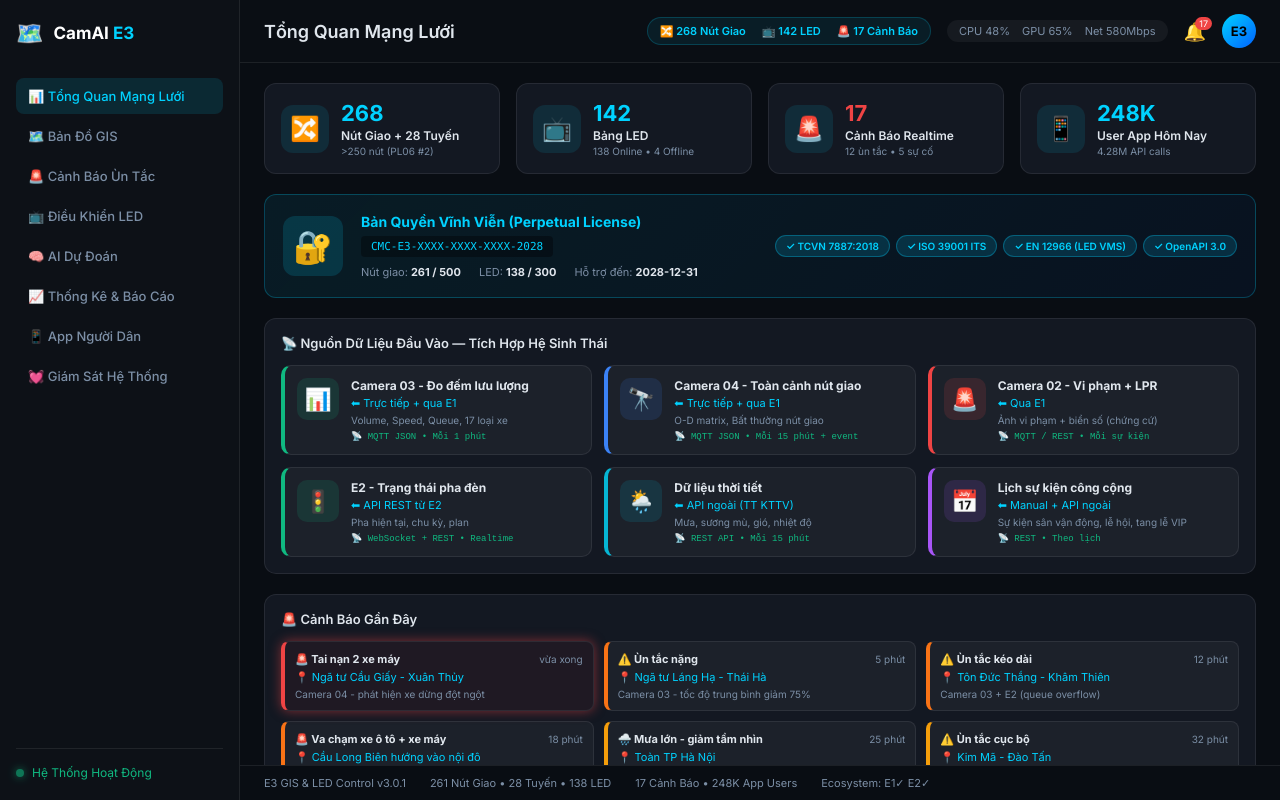
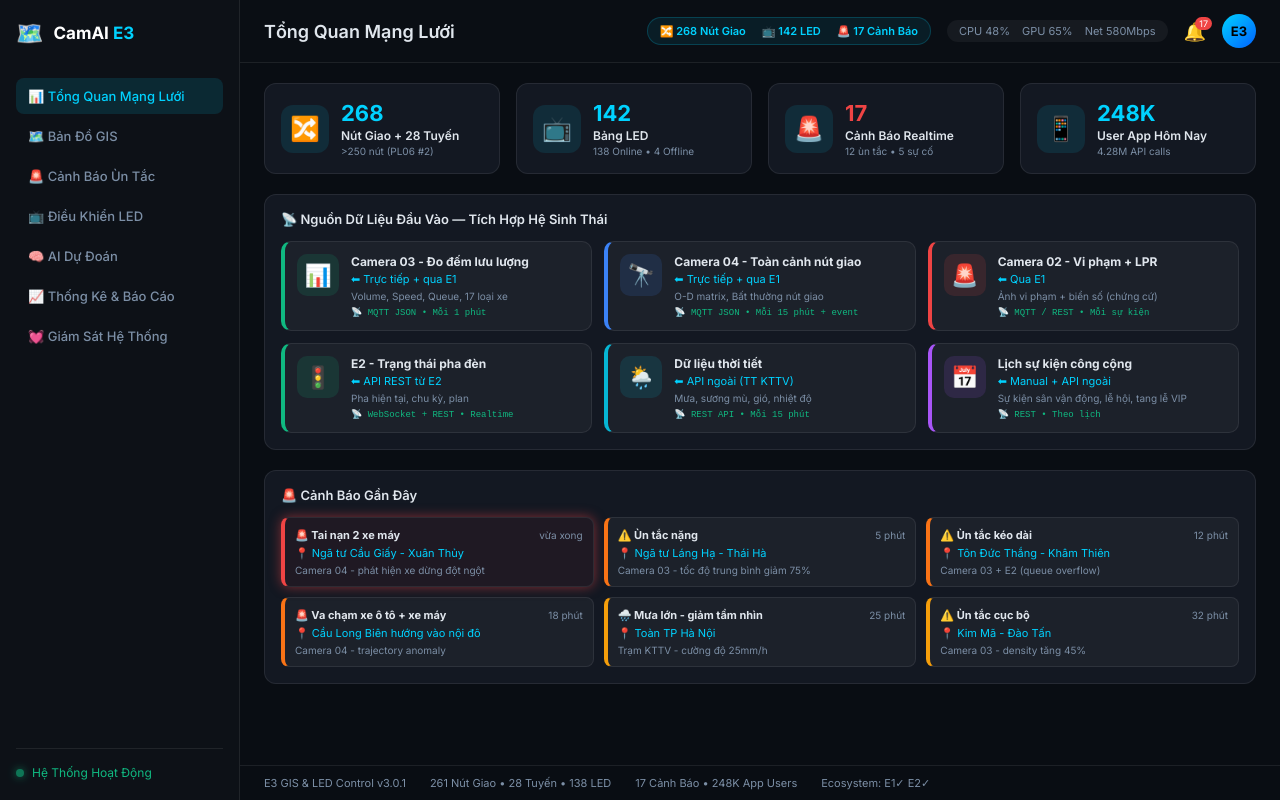
Before and after one commit to datkieuptit/E3_GIS_LED_Demo, a plain HTML site: page index.html in a window 1280 px wide. Drawn offline with Linux system fonts and the light colour scheme.

Commit message:
edit tính năng

```diff
--- a/index.html
+++ b/index.html
@@ -25,7 +25,7 @@
                 <a href="#" class="nav-item" data-tab="led">📺 Điều Khiển LED</a>
                 <a href="#" class="nav-item" data-tab="ai">🧠 AI Dự Đoán</a>
                 <a href="#" class="nav-item" data-tab="stats">📈 Thống Kê & Báo Cáo</a>
-                <a href="#" class="nav-item" data-tab="citizenapp">📱 App Người Dân</a>
+                <!-- <a href="#" class="nav-item" data-tab="citizenapp">📱 App Người Dân</a> -->
                 <a href="#" class="nav-item" data-tab="health">💓 Giám Sát Hệ Thống</a>
             </nav>
             <div class="sidebar-footer">
@@ -87,7 +87,7 @@
                 </div>
 
                 <!-- License -->
-                <div class="license-section">
+                <!-- <div class="license-section">
                     <div class="license-card">
                         <div class="license-icon">🔐</div>
                         <div class="license-info">
@@ -101,7 +101,7 @@
                         </div>
                         <div class="compliance-tags" id="complianceTags"></div>
                     </div>
-                </div>
+                </div> -->
 
                 <!-- Data sources from E1, E2, cameras -->
                 <div class="sensor-section">
```
